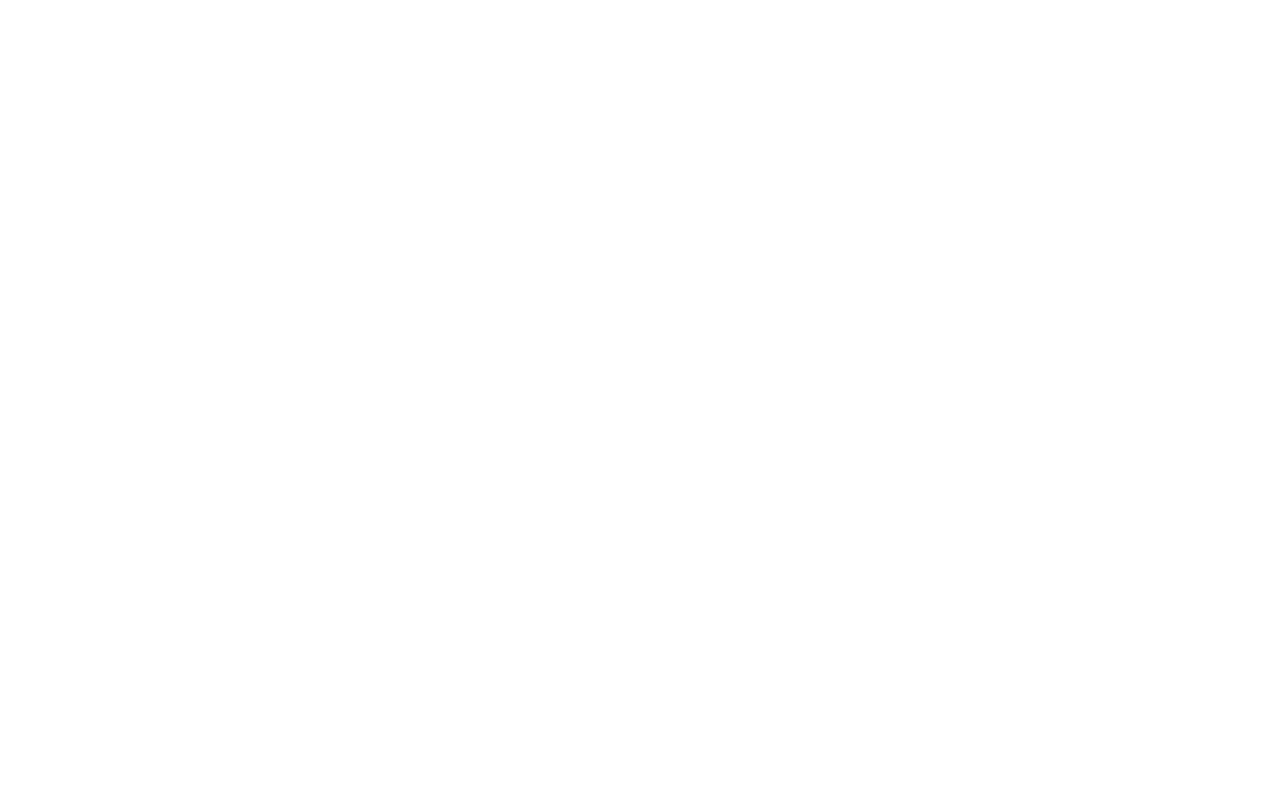
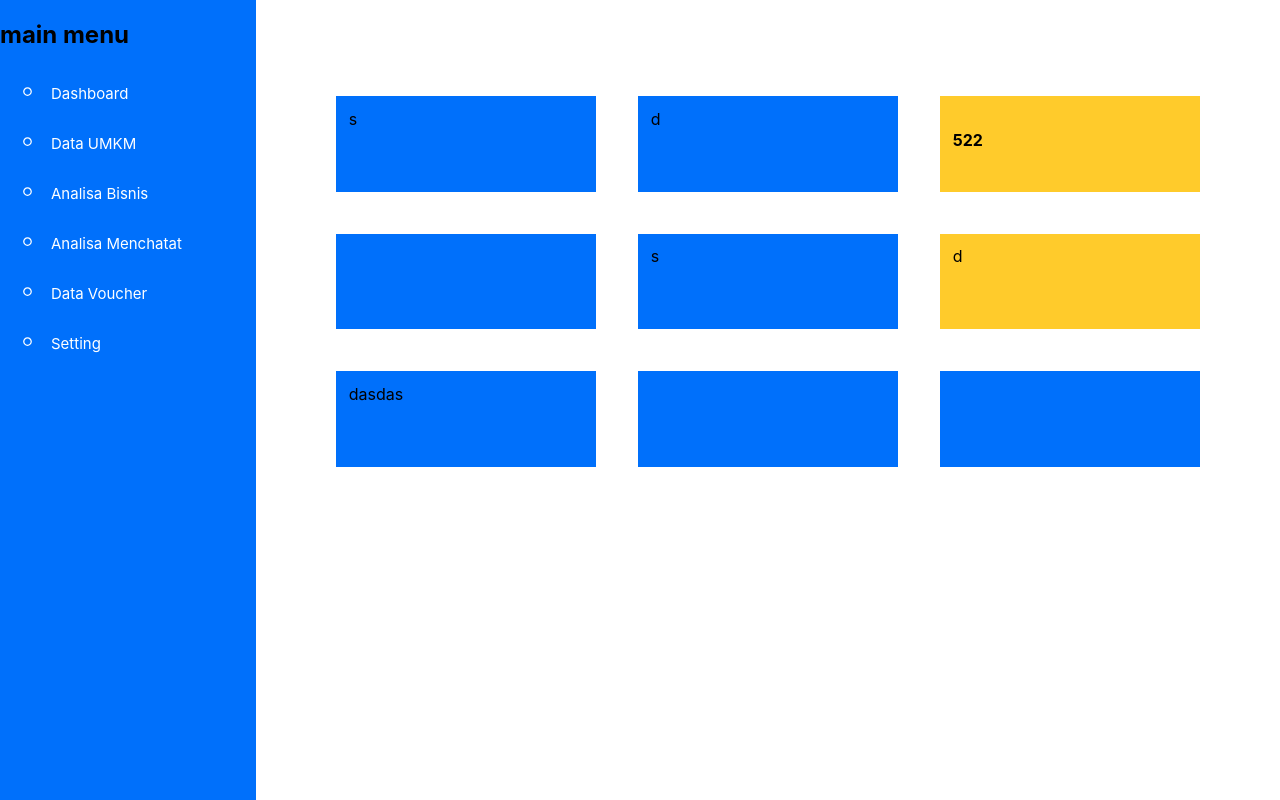
Before and after one commit to herlian-azis/dashboard, a React (Create React App) app in the folder app/: page /dashboard in a window 1280 px wide. Built offline with nearby package versions, Linux system fonts and the light colour scheme.

Commit message:
add dashboard layout

```diff
--- a/app/package.json
+++ b/app/package.json
@@ -3,13 +3,17 @@
   "version": "0.1.0",
   "private": true,
   "dependencies": {
+    "@material-ui/core": "^4.11.3",
+    "@material-ui/icons": "^4.11.2",
     "@testing-library/jest-dom": "^5.11.9",
     "@testing-library/react": "^11.2.5",
     "@testing-library/user-event": "^12.7.1",
+    "axios": "^0.21.1",
     "react": "^17.0.1",
     "react-dom": "^17.0.1",
     "react-feather": "^2.0.9",
     "react-icons": "^4.2.0",
+    "react-redux": "^7.2.2",
     "react-router-dom": "^5.2.0",
     "react-scripts": "4.0.2",
     "react-toastify": "^7.0.3",
--- a/app/src/App.js
+++ b/app/src/App.js
@@ -11,21 +11,23 @@
   Login
 } from './pages'
 import Toast from './pages/Toast'
-function App() {
+const App = () => {
   return (
+    // <Provider store={store}>
     <Router>
-      {/* <Sidebar /> */}
+      <Sidebar />
       <Switch>
-        {/* <Route exact path="/dashboard" component={Dashboard}/>
-        <Route exact path="/data-umkm" component={DataUmkm}/>
-        <Route exact path="/analisa-bisnis" component={AnalisaBisnis}/>
-        <Route exact path="/analisa-menchatat" component={AnalisaMenchatat}/>
-        <Route exact path="/data-voucher" component={DataVoucher}/>
-        <Route exact path="/setting" component={Setting}/> */}
-        <Route exact path="/login" component={Login}/>
-        <Route exact path="/toast" component={Toast}/>
+        <Route exact path="/" component={Login} />
+        <Route exact path="/dashboard" component={Dashboard} />
+        <Route exact path="/data-umkm" component={DataUmkm} />
+        <Route exact path="/analisa-bisnis" component={AnalisaBisnis} />
+        <Route exact path="/analisa-menchatat" component={AnalisaMenchatat} />
+        <Route exact path="/data-voucher" component={DataVoucher} />
+        <Route exact path="/setting" component={Setting} />
+        {/* <Route exact path="/toast" component={Toast} /> */}
       </Switch>
     </Router>
+    // </Provider>
   );
 }
 
--- /dev/null
+++ b/app/src/components/CardItem.js
@@ -0,0 +1,21 @@
+import react from 'react'
+import styled from 'styled-components'
+
+const  Card = styled.div`
+    height: 70px;
+    background-color: ${(props) => (props.color ? props.color : "#0070fb" )};
+    padding: 0.8rem;
+    margin: 1rem
+
+`
+const CardItem = ({color,children})=>{
+    return(
+        <>
+    <Card color={color}>{children} </Card>
+
+        </>
+    )
+}
+
+
+export default CardItem
--- a/app/src/components/Sidebar.js
+++ b/app/src/components/Sidebar.js
@@ -24,15 +24,14 @@
 
 const SidebarNav = styled.nav`
     background: #0070FB;
-    width: 250px;
-    height: 100vh;
+    position: fixed;
+    left: 0;
+    top: 0;
+    bottom: 0;
+    width: 16rem;
     display: flex;
-    justify-content: center;
-    position: fixed;
-    top: 0;
-    left: 0vh;
-    transition: 350ms;
-    z-index: 10;
+    flex-direction: column;
+    align-items: center;
 `
 
 const SidebarWrap = styled.div`
--- a/app/src/pages/Dashboard.js
+++ b/app/src/pages/Dashboard.js
@@ -1,11 +1,42 @@
 import React from 'react'
+import styled from "styled-components";
+import CardItem from '../components/CardItem'
 
+
+const Container = styled.div`
+width: auto;
+margin-left: 16rem;
+position: relative;
+padding: 0 4rem;
+`;
+const Col = styled.div`
+  display: grid;
+  grid-template-columns: repeat(
+    ${(props) => (props.col ? props.col : "1")},
+    1fr
+  );
+  grid-gap: 10px;
+`;
 const Dashboard = () => {
+
+
     return (
-        <div>
-            Dashboard
-Dashboard
-        </div>
+        <Container>
+            <Col col="3">
+
+                <CardItem >s</CardItem>
+                <CardItem>d</CardItem>
+                <CardItem color="#FFCB2B" >
+                    <h4> 522
+                </h4></CardItem>
+                <CardItem></CardItem>
+                <CardItem>s</CardItem>
+                <CardItem color="#FFCB2B">d</CardItem>
+                <CardItem>dasdas</CardItem>
+                <CardItem></CardItem>
+                <CardItem></CardItem>
+            </Col>
+        </Container>
     )
 }
 
--- a/app/src/pages/Login.js
+++ b/app/src/pages/Login.js
@@ -4,7 +4,9 @@
 import { Link } from 'react-router-dom'
 import { ToastContainer, toast } from 'react-toastify';
 import 'react-toastify/dist/ReactToastify.css';
+import { useHistory } from 'react-router-dom';
 
+import axios from 'axios'
 
 
 
@@ -122,16 +124,24 @@
 margin-bottom: 20px;
   cursor: pointer;
   width: 100%;
+  border: none;
+  outline: none;
 
-  &.primary {
     color: #fff;
     background: #15498d;
     border-color: #15498d;
-  }`
+    &:hover{
+      background: #0e3261;
+      cursor: pointer;
+  }
+
+  `
 
 
 const Login = () => {
+  const history = useHistory()
   var myHeaders = new Headers();
+
   myHeaders.append("Authorization", "Bearer chatatID498327b5-b36d-48cc-82ef-975f13658eb0");
   myHeaders.append("Content-Type", "application/json");
 
@@ -141,6 +151,8 @@
   })
 
   const [passwordShown, setPasswordShown] = useState(false);
+  const [alert, setAlert] = useState(false)
+  const [msg, setMsg] = useState("")
 
   const togglePasswordVisiblity = () => {
     setPasswordShown(passwordShown ? false : true);
@@ -155,26 +167,33 @@
 
   const goSubmit = (e) => {
     e.preventDefault()
-    var raw = JSON.stringify(input);
 
-    var requestOptions = {
-      method: 'POST',
-      headers: myHeaders,
-      body: raw,
-      redirect: 'follow'
+    var config = {
+      method: 'post',
+      url: 'https://azaradigital.com/service/sysBack/admin/login',
+      headers: {
+        'Authorization': 'Bearer chatatID498327b5-b36d-48cc-82ef-975f13658eb0',
+        'Content-Type': 'application/json'
+      },
+      data: input
     };
 
-    fetch("https://azaradigital.com/service/sysBack/admin/login", requestOptions)
-      .then(response => response.text())
-      .then((result) => {
-        // if (condition) {
-
-        // }
-        toast.error("email atau password salah");
-        console.log(result.data)
+    axios(config)
+      .then((response) => {
+        localStorage.setItem('auth', response.data.data.auth)
+        localStorage.setItem('email', response.data.data.email)
+        history.push(`/dashboard`)
       })
-      .catch(error => {
-        console.log('error', error)
+      .catch((error) => {
+        setAlert(false)
+        setMsg("")
+        setAlert(true)
+        if (error.response.data.message != undefined) {
+          setMsg(error.response.data.message);
+        } else if (error.response.data.password) {
+          setMsg(error.response.data.password.toString());
+        } else if (error.response.data.email != undefined)
+          setMsg(error.response.data.email[0]);
       });
   }
 
@@ -182,14 +201,15 @@
 
   return (
     <div>
-      <ToastContainer />
+      {/* <ToastContainer /> */}
 
       <LoginWrapper>
         <LoginWrapper2>
           <LoginCard>
             <LoginHead>
-              <h3> silahkan login dahulu</h3>
+              <h2> silahkan login dahulu</h2>
             </LoginHead>
+              {alert && <h4 style={{color: "red"}} >  {msg}</h4>}
             <FormLoginGroub onSubmit={(e) => goSubmit(e)}>
               <FormLabel>
                 E-mail
@@ -213,7 +233,7 @@
               <FormField>
                 {/* /icons */}
                 <Icons>
-                  <IconsPassword />
+                  <IconsPassword edge="end" />
                 </Icons>
                 {/* input */}
                 <FormLogin>
@@ -228,9 +248,9 @@
                   </Icons>
                 </PositionButton>
               </FormField>
-              {/* <ForgotButton>
+              <ForgotButton>
                 Forgot a password?
-                            </ForgotButton> */}
+                            </ForgotButton>
 
 
 
```
Also changed, not shown: app/src/redux/action/LoginAction.js (added, +10 -0 lines), 1 other file (tests, documents, lock files or other folders).
